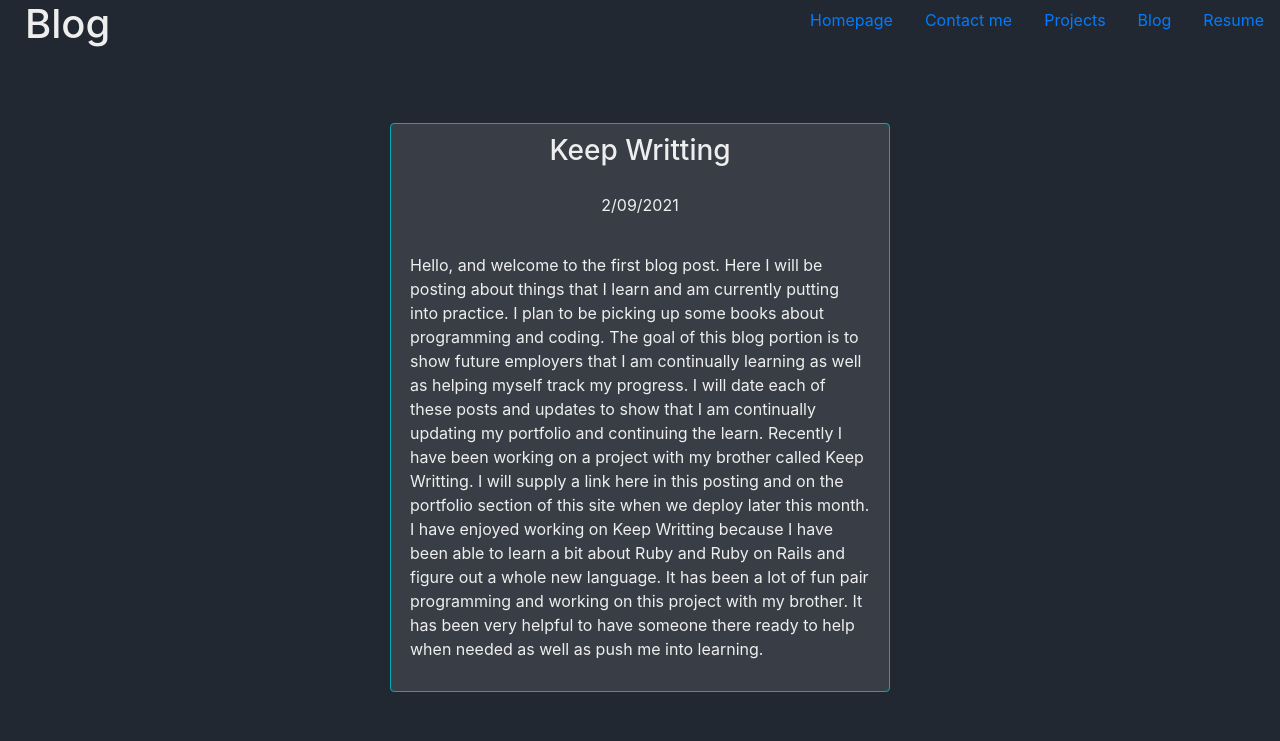
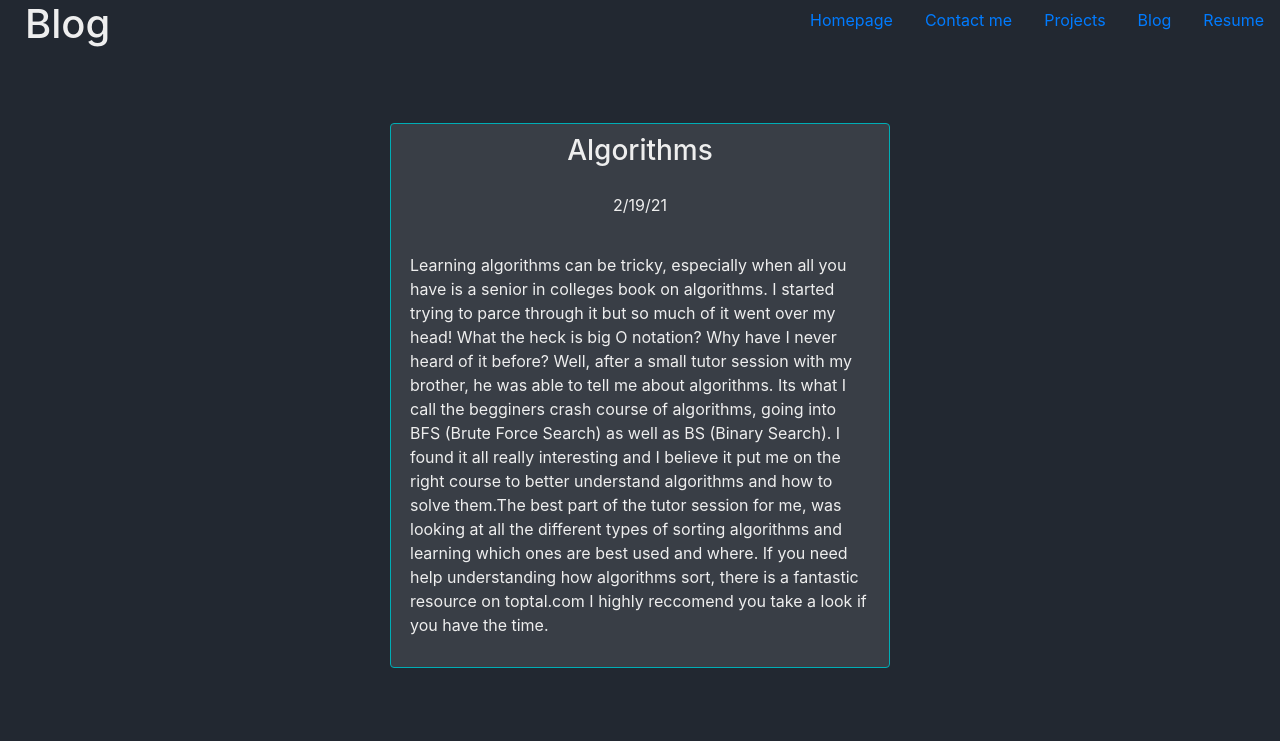
Before and after one commit to MrCartree/Portfolio-React, a React (Create React App) app: page /#/blog in a window 1280 px wide. Shown: the top 741 px of the page. Built offline with nearby package versions, Linux system fonts and the light colour scheme.

Commit message:
added blog post

```diff
--- a/src/Blog.js
+++ b/src/Blog.js
@@ -1,14 +1,20 @@
 export const Blog = [
     {
-        "id": "1",
-        "title": "Keep Writting",
-        "date": "2/09/2021",
-        "bloggy": "Hello, and welcome to the first blog post. Here I will be posting about things that I learn and am currently putting into practice. I plan to be picking up some books about programming and coding. The goal of this blog portion is to show future employers that I am continually learning as well as helping myself track my progress. I will date each of these posts and updates to show that I am continually updating my portfolio and continuing the learn. Recently I have been working on a project with my brother called Keep Writting. I will supply a link here in this posting and on the portfolio section of this site when we deploy later this month. I have enjoyed working on Keep Writting because I have been able to learn a bit about Ruby and Ruby on Rails and figure out a whole new language. It has been a lot of fun pair programming and working on this project with my brother. It has been very helpful to have someone there ready to help when needed as well as push me into learning."
+        "id": "3",
+        "title": "Algorithms",
+        "date": "2/19/21",
+        "bloggy": "Learning algorithms can be tricky, especially when all you have is a senior in colleges book on algorithms. I started trying to parce through it but so much of it went over my head! What the heck is big O notation? Why have I never heard of it before? Well, after a small tutor session with my brother, he was able to tell me about algorithms. Its what I call the begginers crash course of algorithms, going into BFS (Brute Force Search) as well as BS (Binary Search). I found it all really interesting and I believe it put me on the right course to better understand algorithms and how to solve them.The best part of the tutor session for me, was looking at all the different types of sorting algorithms and learning which ones are best used and where. If you need help understanding how algorithms sort, there is a fantastic resource on toptal.com I highly reccomend you take a look if you have the time.",
     },
     {
         "id": "2",
         "title": "The Job Hunt",
         "date": "2/10/2021",
         "bloggy": "The job hunt continues. Through all the emails, applications, networking that I have done. It really seems scarce, the ability to find someone willing to hire me. While yes, I am bummed out that I havent gotten a job in the industry I am interested in, I have made the time to learn more within that. I am managing to continue to code, or at least study code and other websites to see what works and what doesnt work. The more I look at other sites it makes me think about what more I can do with my own site, make more clickables? Hover effects? Some flashy animation? Instead, I opted for the blog portion to my site. To let future employers know I am still learning."
+    },
+    {
+        "id": "1",
+        "title": "Keep Writting",
+        "date": "2/09/2021",
+        "bloggy": "Hello, and welcome to the first blog post. Here I will be posting about things that I learn and am currently putting into practice. I plan to be picking up some books about programming and coding. The goal of this blog portion is to show future employers that I am continually learning as well as helping myself track my progress. I will date each of these posts and updates to show that I am continually updating my portfolio and continuing the learn. Recently I have been working on a project with my brother called Keep Writting. I will supply a link here in this posting and on the portfolio section of this site when we deploy later this month. I have enjoyed working on Keep Writting because I have been able to learn a bit about Ruby and Ruby on Rails and figure out a whole new language. It has been a lot of fun pair programming and working on this project with my brother. It has been very helpful to have someone there ready to help when needed as well as push me into learning."
     }
 ]
```
Also changed, not shown: 1 other file (tests, documents, lock files or other folders).
